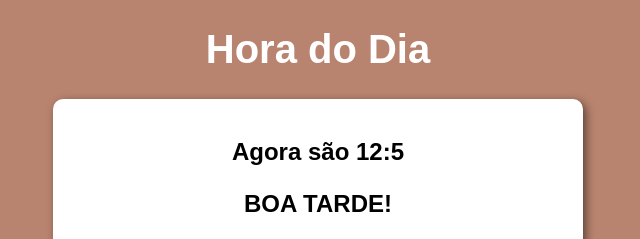
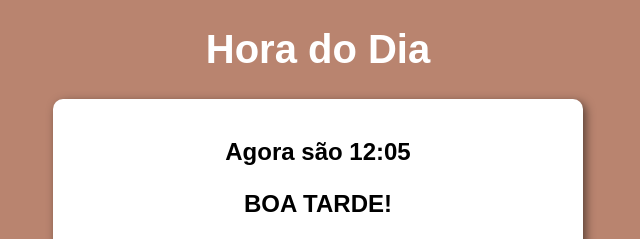
Before and after one commit to luanlsr/JAVASCRIPT---Curso-em-V-deo, a plain HTML site: page Exercício/Modelo.html in a window 1280 px wide. Shown: the top 239 px of the page, 322-962 px from the left. Drawn offline with Linux system fonts and the light colour scheme.

Commit message:
Problema resolvido
Havia um problema quando o minuto era menor que 10 só aparecia a unidade sem o '0' na frente. Inseri uma condição de se o minuto for < 10 ele acrescentar um zero antes

```diff
--- a/Exercício/Modelo.html
+++ b/Exercício/Modelo.html
@@ -59,6 +59,9 @@ footer{
             var date = new Date()
             var hora = date.getHours()
             var minuto = date.getMinutes()
+            if (minuto < 10){
+                minuto = '0' + minuto
+            }
             var horaMin = `${hora}:${minuto}`
 
             var msg = document.getElementById("msg")
```
